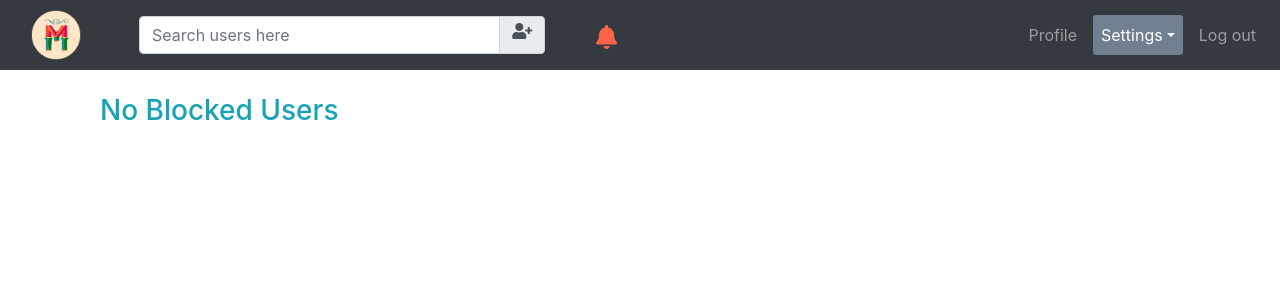
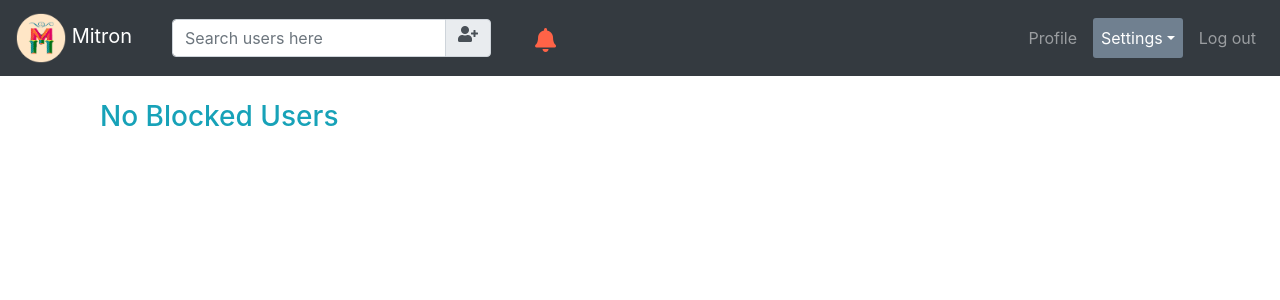
Before and after one commit to shubhankar5/Mitron-A-chatting-app-in-django, a Django app: page /home/blocked-users-list/ in a window 1280 px wide. Shown: the top 300 px of the page. Run offline with Django 3.2, Linux system fonts and the light colour scheme; the visitor is signed in with stand-in values (Sample User, id 1); data comes from the database, SQL or seed files in the repository; data that the repository does not hold is empty; some libraries are stand-ins or nearby versions.

Commit message:
Update base.html

```diff
--- a/users/templates/users/base.html
+++ b/users/templates/users/base.html
@@ -33,19 +33,24 @@
 
 	{% if user.is_authenticated %}
 		<nav class="navbar navbar-expand-sm bg-dark navbar-dark">
-		  	<div class="col-sm-1 mr-1 pull-left">
-		  		<a href="{% url 'users-home' %}">
+	  		<a href="{% url 'users-home' %}" class="navbar-brand">
 				<img src="{% static 'users/images/mitron.png' %}" alt="Mitron" id="logo">
+				Mitron
 			</a>
-		    </div>
-		  	<div class="col-sm navbar-text">
+
+		  	<form class="form-inline pl-4 pr-2">
 		  		<div class="input-group">
 			  		<input type="search" class="form-control" id="search-users" autocomplete="off" placeholder="Search users here" ajax-url="{% url 'search-users-ajax' %}">
 		  			<div class="input-group-append">
 				  		<span class="input-group-text fas fa-user-plus"></span>
 				  	</div>
 		  		</div>
-		  	</div>
+		  	</form>
+
+		    <button class="navbar-toggler" type="button" data-toggle="collapse" data-target="#navbar-links" aria-controls="navbar-links" aria-expanded="false" aria-label="Toggle navigation">
+				<span class="navbar-toggler-icon"></span>
+			</button>
+			    <div class="collapse navbar-collapse" id="navbar-links">
 					<div class="col-sm ml-3 mt-1">
 					<div class="text-dark">
 						<span class="badge">
@@ -112,6 +117,7 @@
 						<a class="nav-link" href="{% url 'logout' %}">Log out</a>
 				    </li>
 			  	</ul>
+			</div>
 		</nav>
 		<div id="search-results-users" class="container-fluid">
 		</div>
```
Lines whose indentation alone changed are shown as unchanged.
